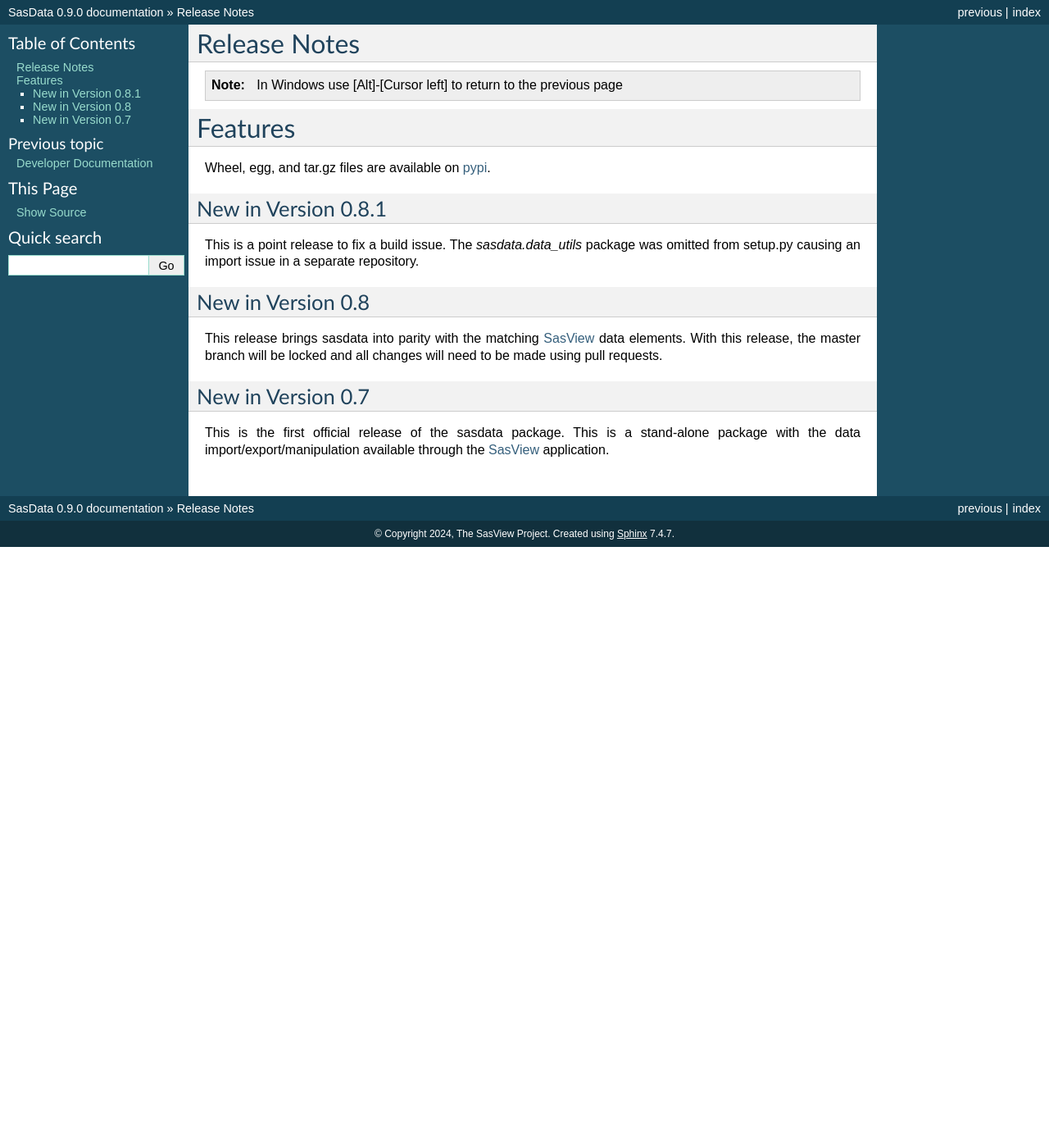
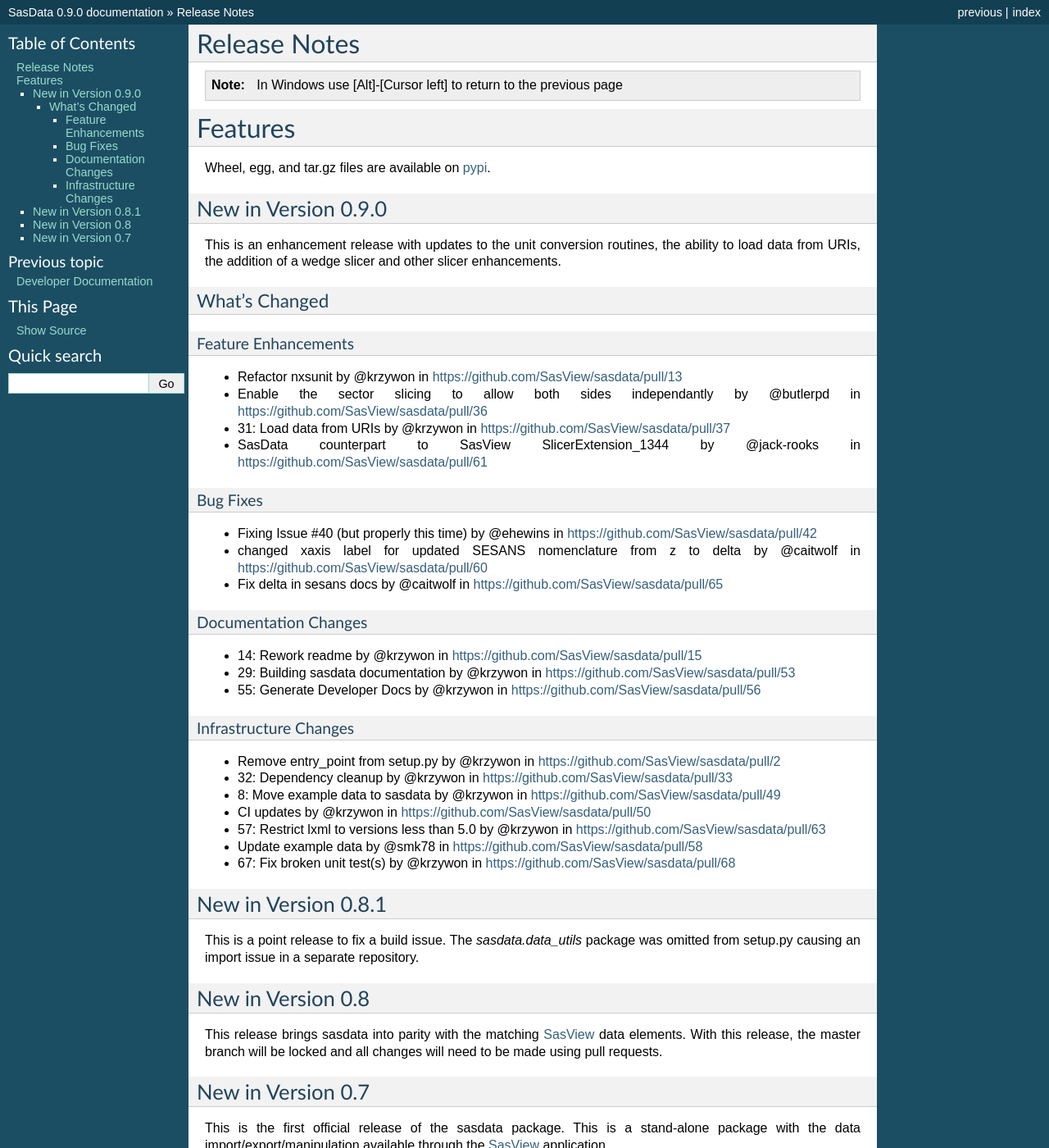
Before and after one commit to SasView/sasdata, a Sphinx documentation site: the page built from docs/source/user/RELEASE.rst, in a window 1280 px wide and 1400 px high. Shown: the whole window at 82% size. Built offline with Sphinx 7.4.7, drawn with Linux system fonts in a browser that asks for light colours; pages that are not in the unit, such as notebooks, are missing from menus.

Commit message:
Update readme

```diff
--- a/docs/source/user/RELEASE.rst
+++ b/docs/source/user/RELEASE.rst
@@ -14,6 +14,43 @@
 ========
 Wheel, egg, and tar.gz files are available on `pypi <https://pypi.org/project/sasdata/>`_.
 
+New in Version 0.9.0
+--------------------
+This is an enhancement release with updates to the unit conversion routines, the ability to load data from URIs, the
+addition of a wedge slicer and other slicer enhancements.
+
+What's Changed
+^^^^^^^^^^^^^^
+
+Feature Enhancements
+____________________
+* Refactor nxsunit by @krzywon in https://github.com/SasView/sasdata/pull/13
+* Enable the sector slicing to allow both sides independantly by @butlerpd in https://github.com/SasView/sasdata/pull/36
+* 31: Load data from URIs by @krzywon in https://github.com/SasView/sasdata/pull/37
+* SasData counterpart to SasView SlicerExtension_1344 by @jack-rooks in https://github.com/SasView/sasdata/pull/61
+
+Bug Fixes
+_________
+* Fixing Issue #40 (but properly this time) by @ehewins in https://github.com/SasView/sasdata/pull/42
+* changed xaxis label for updated SESANS nomenclature from z to delta by @caitwolf in https://github.com/SasView/sasdata/pull/60
+* Fix delta in sesans docs by @caitwolf in https://github.com/SasView/sasdata/pull/65
+
+Documentation Changes
+_____________________
+* 14: Rework readme by @krzywon in https://github.com/SasView/sasdata/pull/15
+* 29: Building sasdata documentation by @krzywon in https://github.com/SasView/sasdata/pull/53
+* 55: Generate Developer Docs by @krzywon in https://github.com/SasView/sasdata/pull/56
+
+Infrastructure Changes
+______________________
+* Remove entry_point from setup.py by @krzywon in https://github.com/SasView/sasdata/pull/2
+* 32: Dependency cleanup by @krzywon in https://github.com/SasView/sasdata/pull/33
+* 8: Move example data to sasdata by @krzywon in https://github.com/SasView/sasdata/pull/49
+* CI updates by @krzywon in https://github.com/SasView/sasdata/pull/50
+* 57: Restrict lxml to versions less than 5.0 by @krzywon in https://github.com/SasView/sasdata/pull/63
+* Update example data by @smk78 in https://github.com/SasView/sasdata/pull/58
+* 67: Fix broken unit test(s) by @krzywon in https://github.com/SasView/sasdata/pull/68
+
 New in Version 0.8.1
 --------------------
 This is a point release to fix a build issue. The `sasdata.data_utils` package was omitted from setup.py causing an
```
